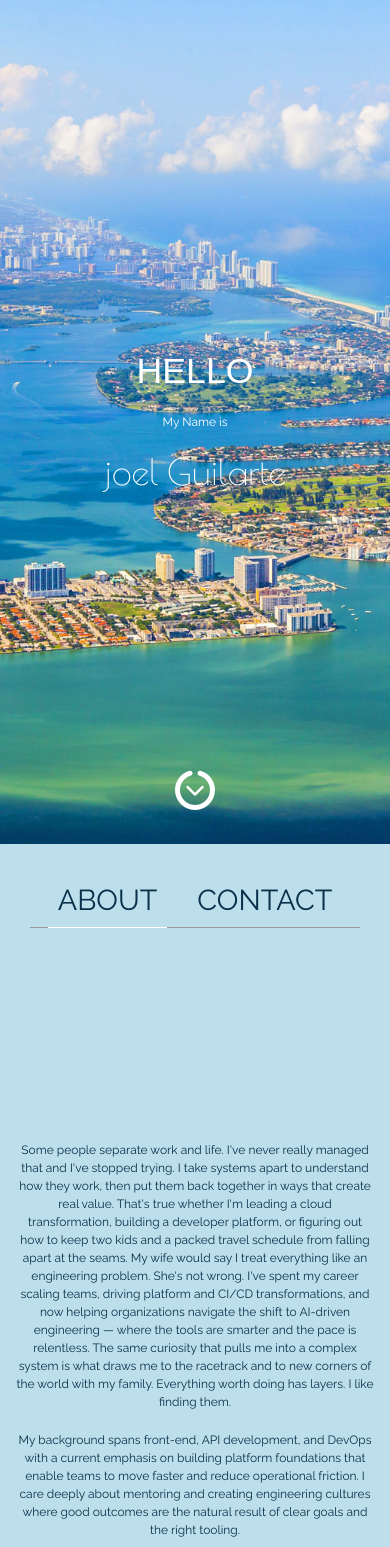
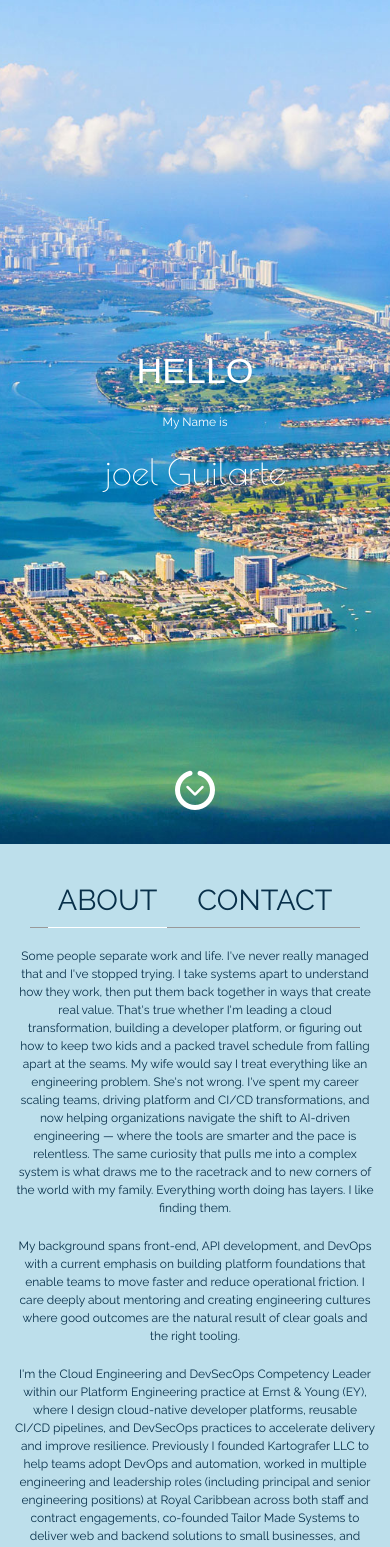
Before and after one commit to jolt23/web, a React (Vite) app: page / in a window 390 px wide. Shown: the top 1547 px of the page. Built offline with nearby package versions, Linux system fonts and the light colour scheme; a web font is replaced by a local one.

Commit message:
upgraded vite/sass and updated look and feel for page2 on small screens

```diff
--- a/package.json
+++ b/package.json
@@ -36,9 +36,9 @@
     "jsdom": "^21.1.1",
     "prettier": "^2.8.8",
     "pretty-quick": "^3.1.3",
-    "sass": "^1.72.1",
+    "sass": "^1.98.0",
     "typescript": "^5.9.3",
-    "vite": "^5.0.0",
+    "vite": "^8.0.0",
     "vitest": "^1.3.0"
   }
 }
--- a/src/main.tsx
+++ b/src/main.tsx
@@ -2,7 +2,6 @@ import React from 'react'
 import { createRoot } from 'react-dom/client'
 import App from './App'
 import './styles.scss'
-import './app/app.component.scss'
 
 const container = document.getElementById('root')
 if (!container) throw new Error('Root container missing in index.html')
--- a/src/styles.scss
+++ b/src/styles.scss
@@ -1 +1 @@
-/* You can add global styles to this file, and also import other style files */
+@use './styles/_app.scss';
--- a/src/app/app.component.scss
+++ b/src/styles/_app.scss
@@ -207,6 +207,11 @@
       right: 0;
       position: absolute;
     }
+
+    .uk-height-medium {
+      height: auto;
+      margin-top: 50px;
+    }
   }
 
   #image_me {
@@ -224,11 +229,4 @@
     height: 75px;
     widows: 75px;
   }
-
-  .page-2 {
-    .uk-height-medium {
-      height: none;
-      margin-top: 50px;
-    }
-  }
 }
```
Also changed, not shown: 1 other file (tests, documents, lock files or other folders).
